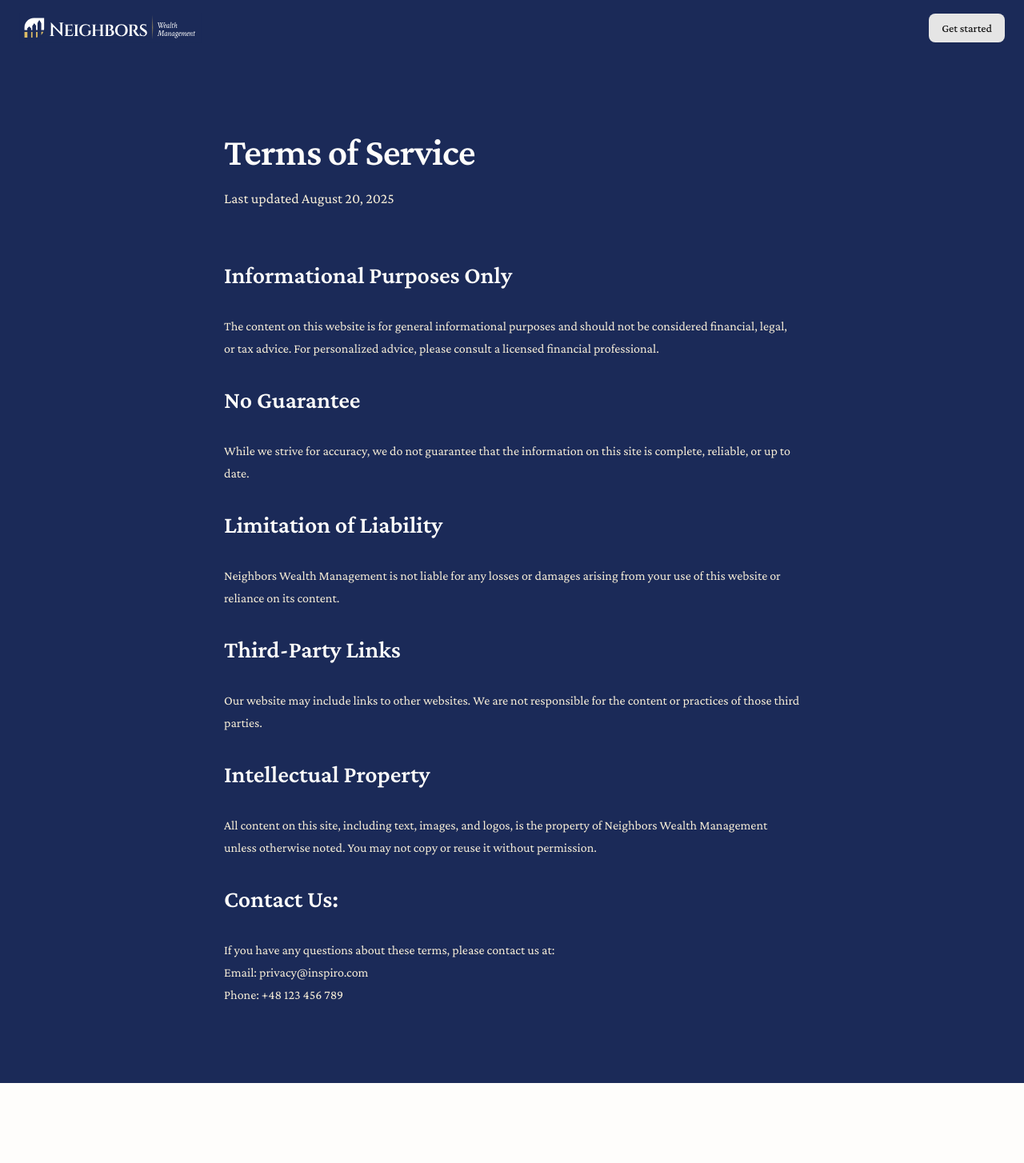
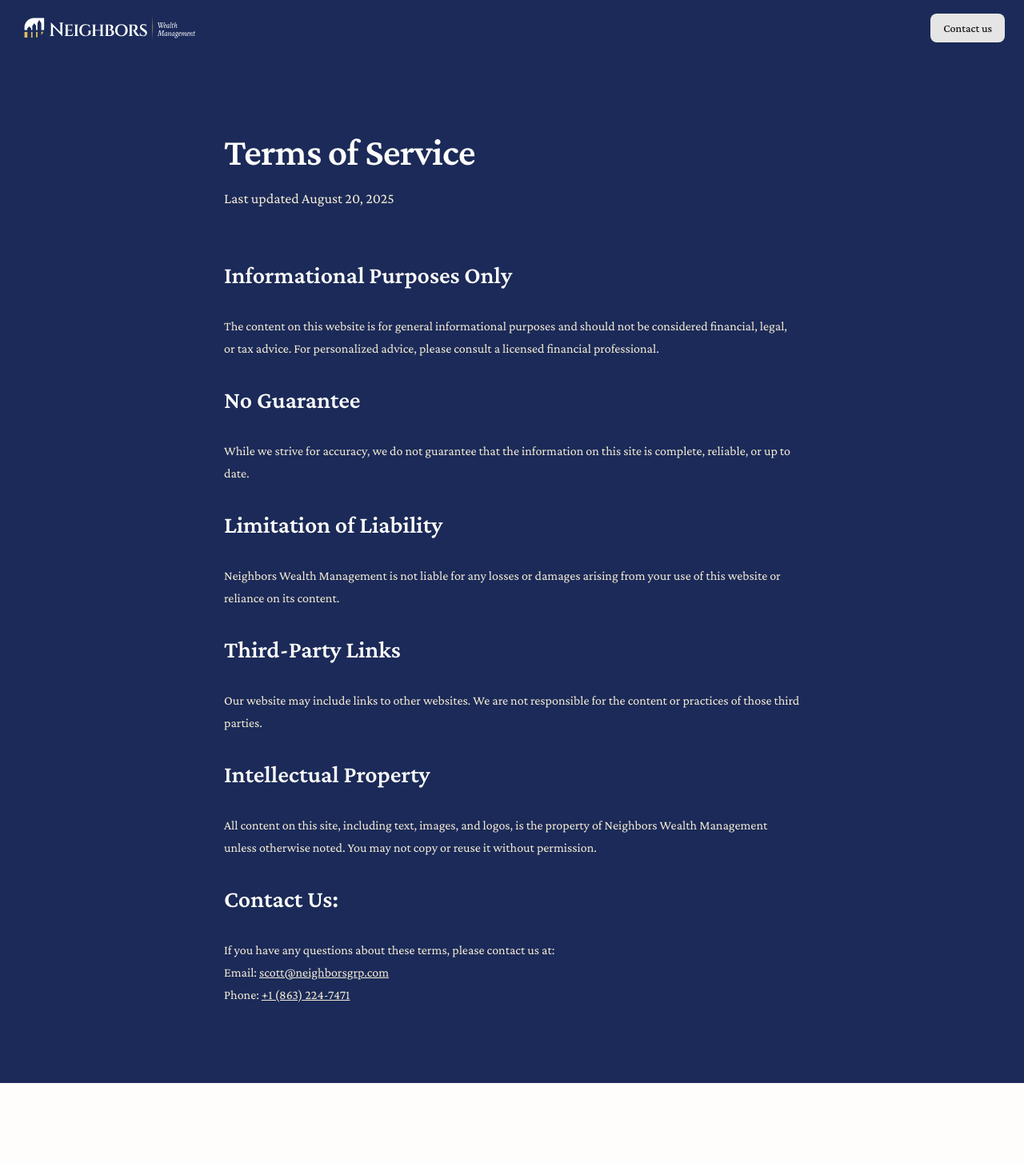
Before and after one commit to maxraffel/neighbors-homepage, a Next.js app: page /terms in a window 1280 px wide. Shown: the top 1454 px of the page at 80% size. Built offline with nearby package versions, Linux system fonts and the light colour scheme.

Commit message:
404 page, link integration

```diff
--- a/src/app/layout.tsx
+++ b/src/app/layout.tsx
@@ -28,8 +28,7 @@ const crimsonPro2 = Crimson_Pro({
 
 
 export const metadata: Metadata = {
-  title: "Neighbors",
-  description: "Neighbors Wealth Management Homepage",
+  title: "Neighbors Wealth Management",
   icons: {
     icon: "/NeighborDefaultLogoSmall.svg"
   }
--- /dev/null
+++ b/src/app/not-found.tsx
@@ -0,0 +1,21 @@
+import Link from 'next/link';
+import { Button } from '@/components/ui/button';
+
+export default function NotFound() {
+  return (
+    <div className="min-h-screen flex items-center justify-center bg-background">
+      <div className="text-center">
+        <h1 className="text-xl font-bold text-foreground mb-4">404</h1>
+        <h2 className="text-5xl font-semibold text-foreground mb-4">Page Not Found</h2>
+        <p className="text-muted-foreground mb-8 max-w-md">
+          Oops! Even the best plans hit a dead end sometimes. Let&apos;s head home.
+        </p>
+        <Button asChild>
+          <Link href="/">
+            Go to homepage
+          </Link>
+        </Button>
+      </div>
+    </div>
+  );
+}
--- a/src/components/PrivacyPolicy.tsx
+++ b/src/components/PrivacyPolicy.tsx
@@ -100,7 +100,7 @@ export function PrivacyPolicy() {
               Contact Us:
             </h2>
             <p className="leading-7 text-muted-foreground">
-              If you have any questions about this Privacy Policy, please contact us at:<br></br>Email: privacy@inspiro.com<br></br>Phone: +48 123 456 789
+              If you have any questions about this Privacy Policy, please contact us at:<br></br>Email: <a href="mailto:scott@neighborsgrp.com" className="underline">scott@neighborsgrp.com</a><br></br>Phone: <a href="tel:+18632247471" className="underline">+1 (863) 224-7471</a>
             </p>
           </div>
         </article>
--- a/src/components/TermsOfService.tsx
+++ b/src/components/TermsOfService.tsx
@@ -78,7 +78,7 @@ export function TermsOfService() {
               Contact Us:
             </h2>
             <p className="leading-7 text-muted-foreground">
-              If you have any questions about these terms, please contact us at:<br></br>Email: privacy@inspiro.com<br></br>Phone: +48 123 456 789
+              If you have any questions about these terms, please contact us at:<br></br>Email: <a href="mailto:scott@neighborsgrp.com" className="underline">scott@neighborsgrp.com</a><br></br>Phone: <a href="tel:+18632247471" className="underline">+1 (863) 224-7471</a>
             </p>
           </div>
         </article>
--- a/src/components/contact-section-4.tsx
+++ b/src/components/contact-section-4.tsx
@@ -71,30 +71,30 @@ export function ContactSection4() {
               </h1>
               {/* Description */}
               <p className="text-muted-foreground">
-                Let’s start a conversation about your financial future. Whether you’re planning for retirement, growing your investments, or simply looking for clarity, we’re here to listen and understand your unique goals.
-                <br></br><br></br>At Neighbors Wealth Management, we believe every client deserves guidance that feels personal and approachable. Reach out today, and together we’ll take the first step toward building lasting wealth and peace of mind.
+                Let&apos;s start a conversation about your financial future. Whether you&apos;re planning for retirement, growing your investments, or simply looking for clarity, we&apos;re here to listen and understand your unique goals.
+                <br></br><br></br>At Neighbors Wealth Management, we believe every client deserves guidance that feels personal and approachable. Reach out today, and together we&apos;ll take the first step toward building lasting wealth and peace of mind.
               </p>
             </div>
 
             {/* Contact Links */}
             <div className="flex flex-col gap-4">
               {/* Phone Link */}
-              <Link href="#" className="flex items-start gap-3 hover:underline">
+              <Link href="tel:+18632247471" className="flex items-start gap-3 hover:underline">
                 <div className="pt-0.5">
                   <Phone className="text-primary h-5 w-5" />
                 </div>
                 <span className="text-card-foreground text-base leading-6 font-medium">
-                  (406) 555-0120
+                  (863) 224-7471
                 </span>
               </Link>
 
               {/* Email Link */}
-              <Link href="#" className="flex items-start gap-3 hover:underline">
+              <Link href="mailto:scott@neighborsgrp.com" className="flex items-start gap-3 hover:underline">
                 <div className="pt-0.5">
                   <Mail className="text-primary h-5 w-5" />
                 </div>
                 <span className="text-card-foreground text-base leading-6 font-medium">
-                  hello@example.com
+                  scott@neighborsgrp.com
                 </span>
               </Link>
             </div>
--- a/src/components/lp-navbar-1.tsx
+++ b/src/components/lp-navbar-1.tsx
@@ -77,14 +77,14 @@ export function LpNavbar1() {
         {/* Desktop Navigation */}
         <div className="hidden w-full flex-row justify-end gap-5 md:flex">
           {/* <NavMenuItems /> */}
-          <Button onClick={handleGetStarted}>Get started</Button>
+          <Button onClick={handleGetStarted}>Contact us</Button>
         </div>
 
         {/* Mobile Navigation */}
         {isMenuOpen && (
           <div className="flex w-full flex-col justify-end gap-5 pb-2.5 md:hidden">
             {/* <NavMenuItems /> */}
-            <Button className="w-full" onClick={handleGetStarted}>Get started</Button>
+            <Button className="w-full" onClick={handleGetStarted}>Contact us</Button>
           </div>
         )}
       </div>
```
